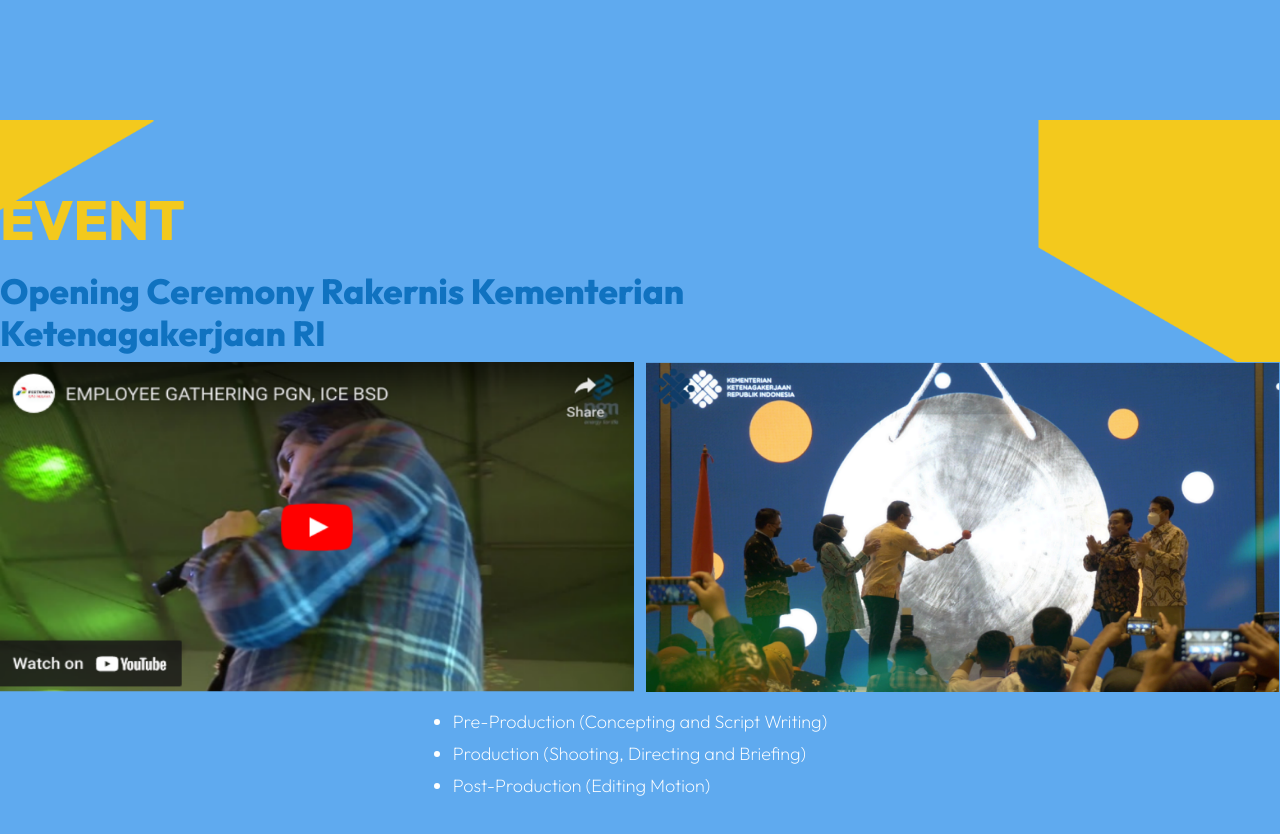
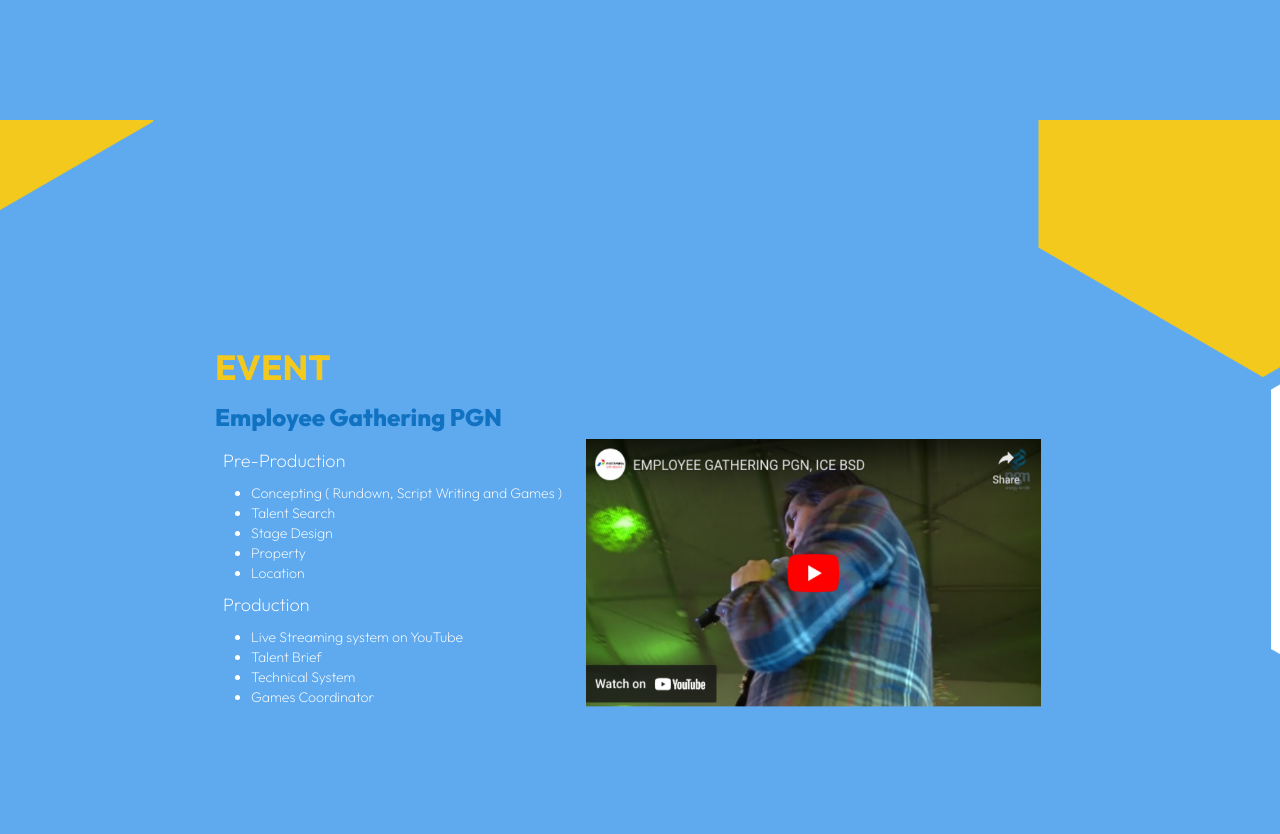
Before and after one commit to derikaquary/32-kun, a Next.js app: page /service/brand_activation in a window 1280 px wide. Shown: the part 1480-2314 px from the top of the page. Built offline with nearby package versions, Linux system fonts and the light colour scheme.

Commit message:
finished page 3 brand

```diff
--- a/app/_components/Page3Brand.js
+++ b/app/_components/Page3Brand.js
@@ -22,54 +22,64 @@ function PageBrand3() {
         className="z-[-50] object-cover"
       />
       {/* Big Screen */}
-      <div className="hidden h-[100vh] w-full max-w-7xl flex-col pt-[50px] sm:flex">
-        <div className="flex h-[100px] w-full items-center text-[55px] font-[800] text-secondary">
+      <div className=" hidden h-[100vh] w-full max-w-7xl flex-col items-center justify-center sm:flex">
+        <div className="flex h-[70px] w-[850px] items-center text-[35px] font-[700] text-secondary">
           EVENT
         </div>
-        <p className="mb-2 w-[700px] text-[35px] font-[800] leading-[1.2] text-tertiery">
-          Opening Ceremony Rakernis Kementerian Ketenagakerjaan RI
-        </p>
-        <div className="flex flex-col gap-4">
-          <div className="flex h-[330px] w-full max-w-7xl gap-3">
-            {/* Left box */}
-            <div className="flex-1 h-200px">
-              <div className="relative h-[330px] w-full">
-                <Image
-                  src={employee}
-                  alt="gambar YouTube employee"
-                  fill
-                  className="object-fit"
-                />
-              </div>
-            </div>
-            {/* Right Box */}
-            <div className="flex-1 h-200px">
-              <div className="relative h-[330px] w-full">
-                <Image
-                  src={gong}
-                  alt="gambar YouTube gong"
-                  fill
-                  className="object-fit"
-                />
-              </div>
-            </div>
-          </div>
-          <div className="flex justify-center">
+        <div className="w-[850px]">
+          <p className="mb-2 text-2xl font-[800] leading-[1.2] text-tertiery">
+            Employee Gathering PGN
+          </p>
+        </div>
+        <div className="flex gap-4 justify-center items-center">
+          <div className="">
+            <p
+              className={`mt-2 text-lg font-[200] text-white ${outfit.className}`}
+            >
+              Pre&#45;Production
+            </p>
             <ul
-              className={`${outfit.className} flex list-disc flex-col gap-1 px-2 text-lg font-[200] text-white`}
+              className={`ml-5 mt-2 flex list-disc flex-col px-2 text-sm font-[200] text-white ${outfit.className}`}
             >
               <li>
-                Pre&#45;Production &#40;Concepting and Script Writing&#41;
+                Concepting &#40; Rundown&#44; Script Writing and Games &#41;
               </li>
-              <li>Production &#40;Shooting&#44; Directing and Briefing&#41;</li>
-              <li>Post&#45;Production &#40;Editing Motion&#41; </li>
+              <li>Talent Search</li>
+              <li>Stage Design</li>
+              <li>Property</li>
+              <li>Location</li>
+            </ul>
+            <p
+              className={`mt-2 text-lg font-[200] text-white ${outfit.className}`}
+            >
+              Production
+            </p>
+            <ul
+              className={`ml-5 mt-2 flex list-disc flex-col px-2 text-sm font-[200] text-white ${outfit.className}`}
+            >
+              <li>Live Streaming system on YouTube</li>
+              <li>Talent Brief</li>
+              <li>Technical System</li>
+              <li>Games Coordinator</li>
             </ul>
           </div>
+          {/* Right Box */}
+
+            <div className="relative h-full w-[455px]">
+              <Image
+                src={employee}
+                alt="gambar YouTube employee"
+                fill
+                className="object-fit"
+              />
+            </div>
+
+          <div className="flex justify-center"></div>
         </div>
       </div>
       {/* Small Screen */}
       <div className="flex flex-col gap-3 justify-center px-2 pt-8 w-full border-t-2 border-white/40 bg-black/10 sm:hidden">
-        <p className=" text-center text-3xl font-[700] leading-[1.0] text-tertiery">
+        <p className="text-center text-3xl font-[700] leading-[1.0] text-tertiery">
           Employee Gathering PGN
         </p>
         <div className="w-full">
```
